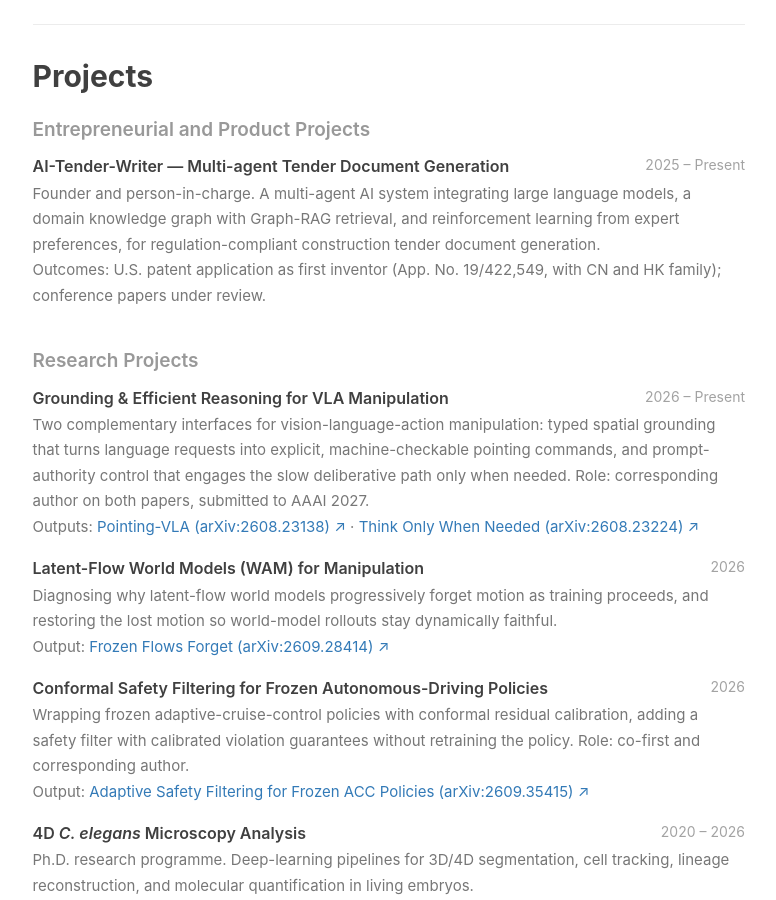
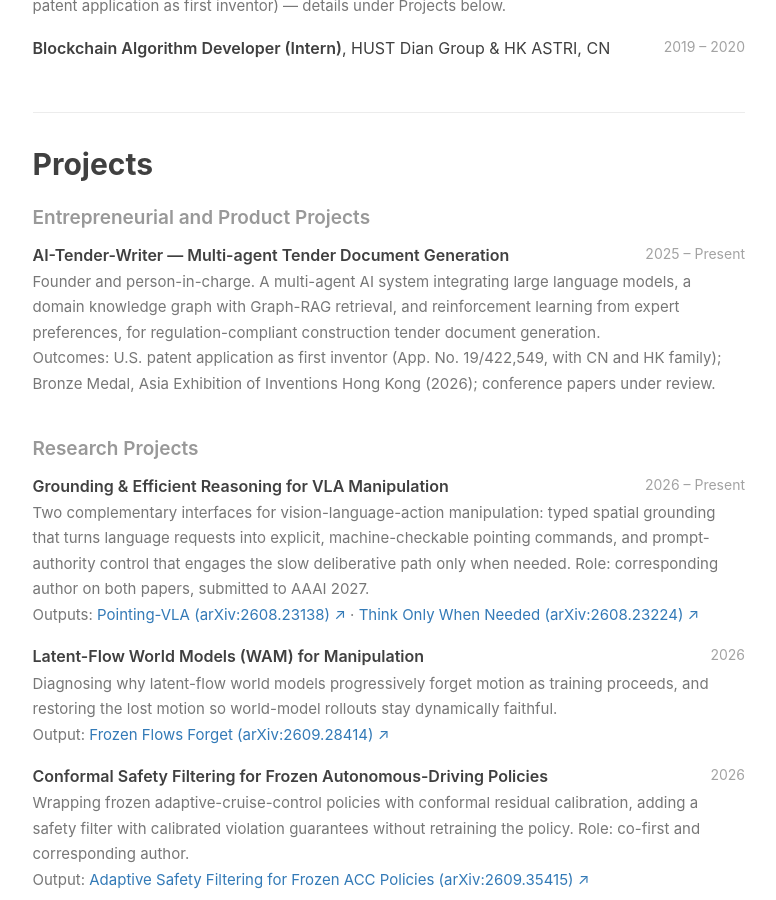
Before and after one commit to chiellini/chiellini.github.io, a Jekyll site: the page built from cv.html, in a window 1280 px wide and 900 px high, scrolled down 2936 px. Shown: the whole window, without its empty margins (135-911 px from the left). Built offline with Jekyll 4.4.1, drawn with Linux system fonts in a browser that asks for light colours; nearby versions of some CDN libraries; comment, search, counter and statistics services are not loaded; some of the changed text lies outside the part shown.

Commit message:
Profile: add Bronze Medal, Asia Exhibition of Inventions Hong Kong 2026 (AI tender system) to News, Honors, and project outcomes

```diff
--- a/cv.html
+++ b/cv.html
@@ -222,6 +222,7 @@ header-img: "img/tag-bg.jpg"
     <!-- ============ News ============ -->
     <h2 id="news">News</h2>
     <ul class="cv-news">
+        <li><span class="news-date">2026.11</span>Bronze Medal at the Asia Exhibition of Inventions Hong Kong for the AI-powered automatic tender bidding document writing and evaluation system (CityUHK team).</li>
         <li><span class="news-date">2026.10</span>Filed U.S. patent application 19/852,420 &mdash; 4D cellular morphology reconstruction, lineage tracing, and molecular quantification (first inventor).</li>
         <li><span class="news-date">2026.04</span><em>Recover Cell Tensor</em> presented at ICLR 2026.</li>
         <li><span class="news-date">2026</span>HKSTP Ideation Programme awardee (PIC).</li>
@@ -312,6 +313,7 @@ header-img: "img/tag-bg.jpg"
             graph with Graph-RAG retrieval, and reinforcement learning from expert preferences, for
             regulation-compliant construction tender document generation.<br>
             Outcomes: U.S. patent application as first inventor (App. No. 19/422,549, with CN and HK family);
+            Bronze Medal, Asia Exhibition of Inventions Hong Kong (2026);
             conference papers under review.
         </span>
     </div>
@@ -534,6 +536,10 @@ header-img: "img/tag-bg.jpg"
 
     <div class="cv-row clearfix">
         <span class="cv-date">2026</span>
+        Bronze Medal, Asia Exhibition of Inventions Hong Kong &mdash; invention: <em>AI-Powered Automatic Tender Bidding Document Writing and Evaluation System</em> (CityUHK team), Nov 2026.
+    </div>
+    <div class="cv-row clearfix">
+        <span class="cv-date">2026</span>
         HKSTP Ideation Programme Awardee (PIC), HKSTP.
     </div>
     <div class="cv-row clearfix">
```
